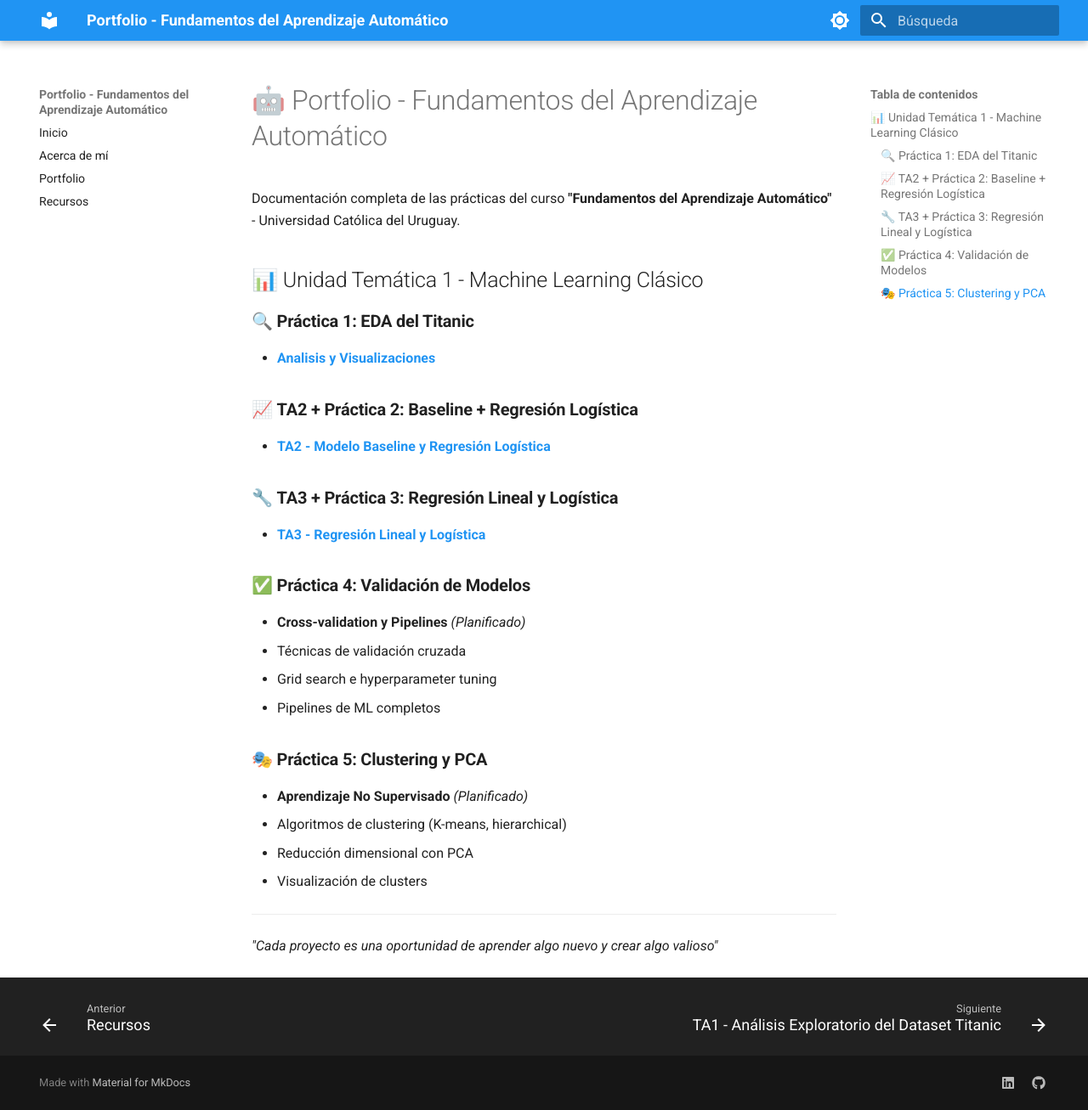
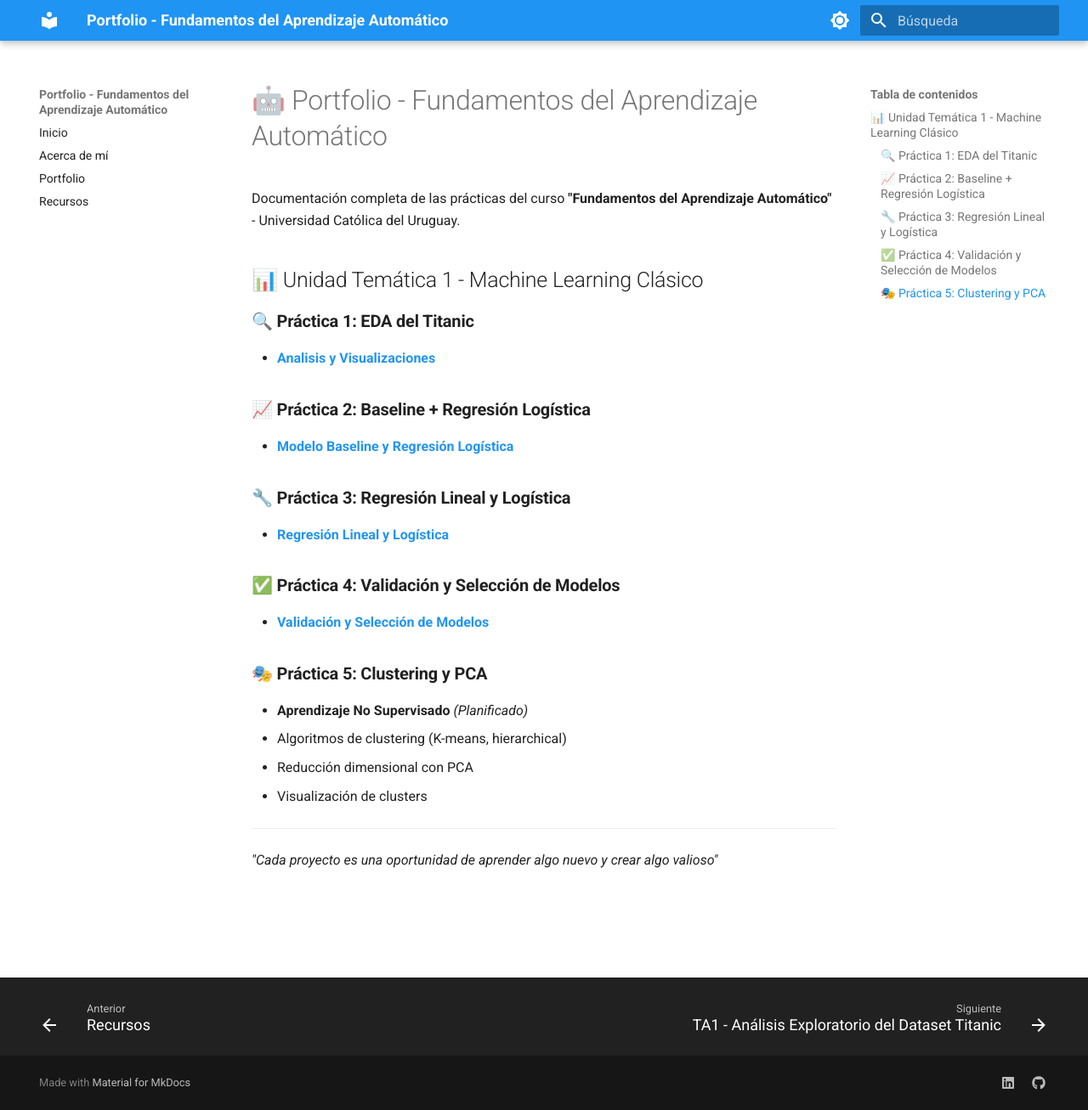
Before and after one commit to diesilveira/portfolio-ia, an MkDocs documentation site: the page built from docs/portfolio/index.md, in a window 1280 px wide and 1307 px high. Shown: the whole window at 85% size. Built offline with MkDocs 1.6.1 and Material for MkDocs 9.7.7, drawn with Linux system fonts in a browser that asks for light colours.

Commit message:
add practica 4

```diff
--- a/docs/portfolio/index.md
+++ b/docs/portfolio/index.md
@@ -13,18 +13,16 @@ Documentación completa de las prácticas del curso **"Fundamentos del Aprendiza
 - **[Analisis y Visualizaciones](01-eda-titanic.md)**
 
 
-### 📈 **TA2 + Práctica 2: Baseline + Regresión Logística**
-- **[TA2 - Modelo Baseline y Regresión Logística](02-baseline-logreg.md)**
+### 📈 **Práctica 2: Baseline + Regresión Logística**
+- **[Modelo Baseline y Regresión Logística](02-baseline-logreg.md)**
 
-### 🔧 **TA3 + Práctica 3: Regresión Lineal y Logística**
-- **[TA3 - Regresión Lineal y Logística](03-regresion-lineal-logistica.md)**
+### 🔧 **Práctica 3: Regresión Lineal y Logística**
+- **[Regresión Lineal y Logística](03-regresion-lineal-logistica.md)**
 
 
-### ✅ **Práctica 4: Validación de Modelos**
-- **Cross-validation y Pipelines** *(Planificado)*
-  - Técnicas de validación cruzada
-  - Grid search e hyperparameter tuning
-  - Pipelines de ML completos
+### ✅ **Práctica 4: Validación y Selección de Modelos**
+- **[Validación y Selección de Modelos](04-validacion-seleccion-modelos.md)**
+
 
 ### 🎭 **Práctica 5: Clustering y PCA**
 - **Aprendizaje No Supervisado** *(Planificado)*
```
Also changed, not shown: docs/portfolio/04-validacion-seleccion-modelos.md (added, +166 -0 lines), docs/portfolio/.pages, 1 other file.
